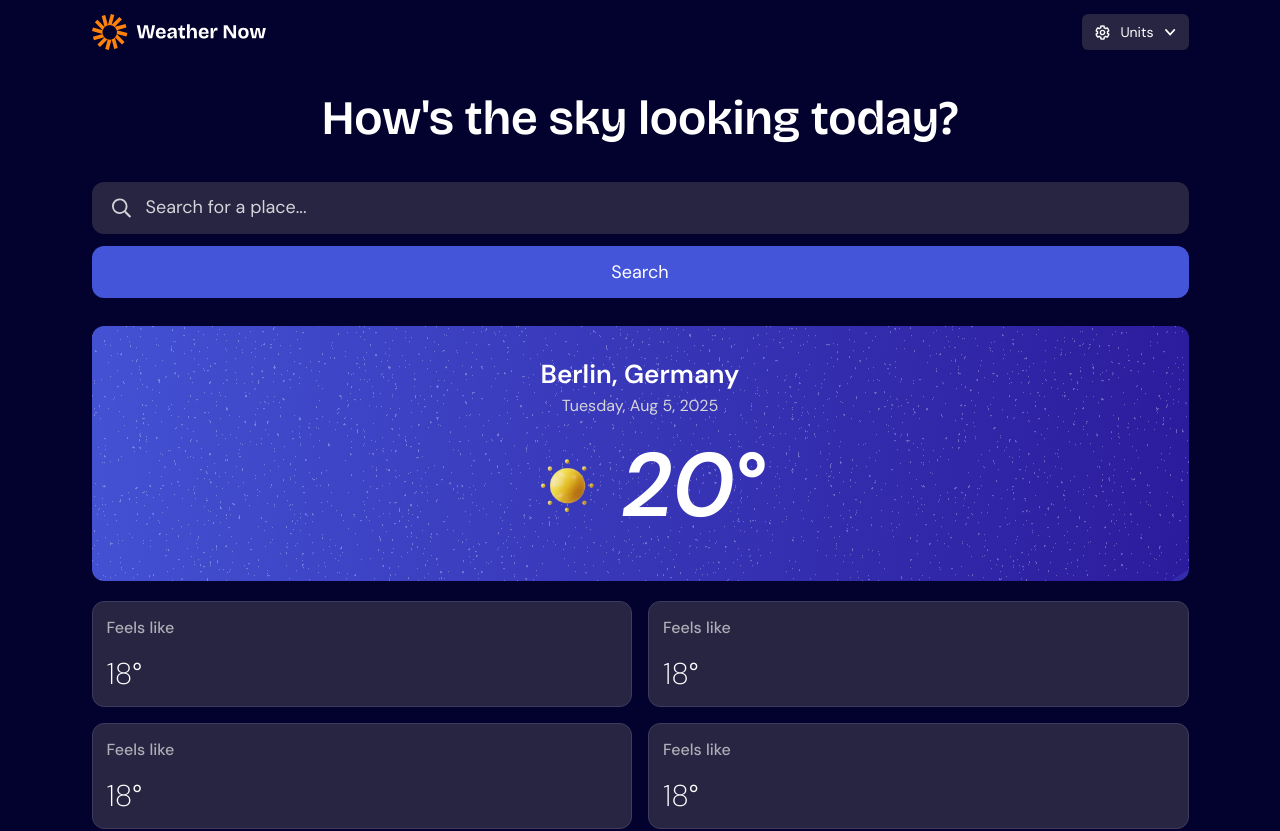
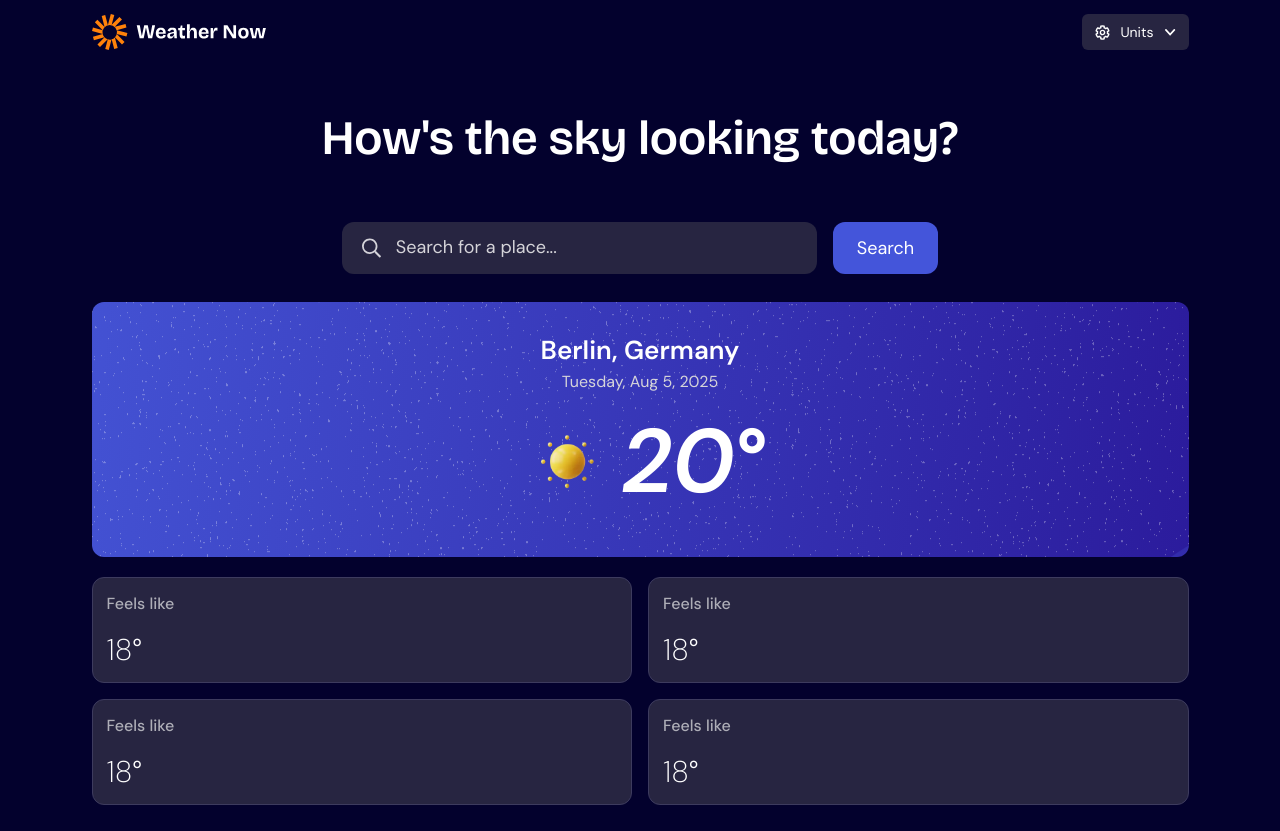
Before and after one commit to ismiralrasyiid/weather-now, a Next.js app: page / in a window 1280 px wide. Shown: the top 831 px of the page. Built offline with nearby package versions, Linux system fonts and the light colour scheme.

Commit message:
feat(ui): add responsive behavior to headline and searchbar

```diff
--- a/app/page.tsx
+++ b/app/page.tsx
@@ -44,8 +44,8 @@ export default function Home() {
         </nav>
       </header>
       <main>
-        <Headline className="mt-9.5" />
-        <Searchbar className="mt-8.5" />
+        <Headline className="mt-9.5 lg:mt-14.5" />
+        <Searchbar className="mt-8.5 lg:mt-13.5" />
         <HeroSection className="mt-7" />
         <WeatherDetails className="mt-5" metrics={mockData.metrics} />
         <DailyForecasts
--- a/components/feature/searchbar/root.tsx
+++ b/components/feature/searchbar/root.tsx
@@ -1,10 +1,17 @@
 import Button from "@/components/ui/Button";
 import { Autocomplete, Form } from "@base-ui/react";
+import clsx from "clsx";
 import Image from "next/image";
 
 export default function Searchbar({ className }: { className?: string }) {
   return (
-    <Form className={className} role="search">
+    <Form
+      className={clsx(
+        "md:flex md:items-center md:justify-center md:gap-4",
+        className,
+      )}
+      role="search"
+    >
       <div className="relative">
         <label
           htmlFor="searchInput"
@@ -22,13 +29,13 @@ export default function Searchbar({ className }: { className?: string }) {
         <Autocomplete.Root>
           <Autocomplete.Input
             id="searchInput"
-            className="w-full rounded-xl bg-background-primary py-3.5 pr-10 pl-13.5 placeholder:text-lg placeholder:text-text-secondary"
+            className="w-full rounded-xl bg-background-primary py-3.5 pr-10 pl-13.5 placeholder:text-lg placeholder:text-text-secondary md:w-search-input"
             placeholder="Search for a place..."
           />
           <Autocomplete.Clear className="absolute top-1/2 right-0 -translate-y-1/2 cursor-pointer p-4 text-lg" />
         </Autocomplete.Root>
       </div>
-      <Button className="mt-3 w-full">Search</Button>
+      <Button className="mt-3 w-full md:mt-0 md:w-auto">Search</Button>
     </Form>
   );
 }
```
